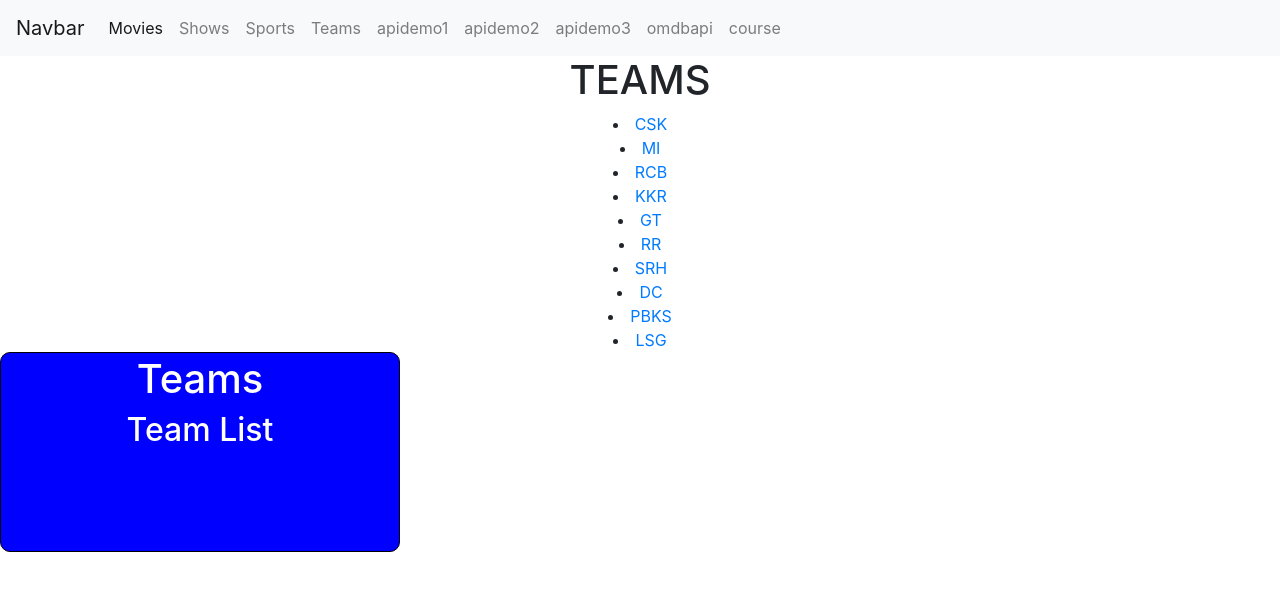
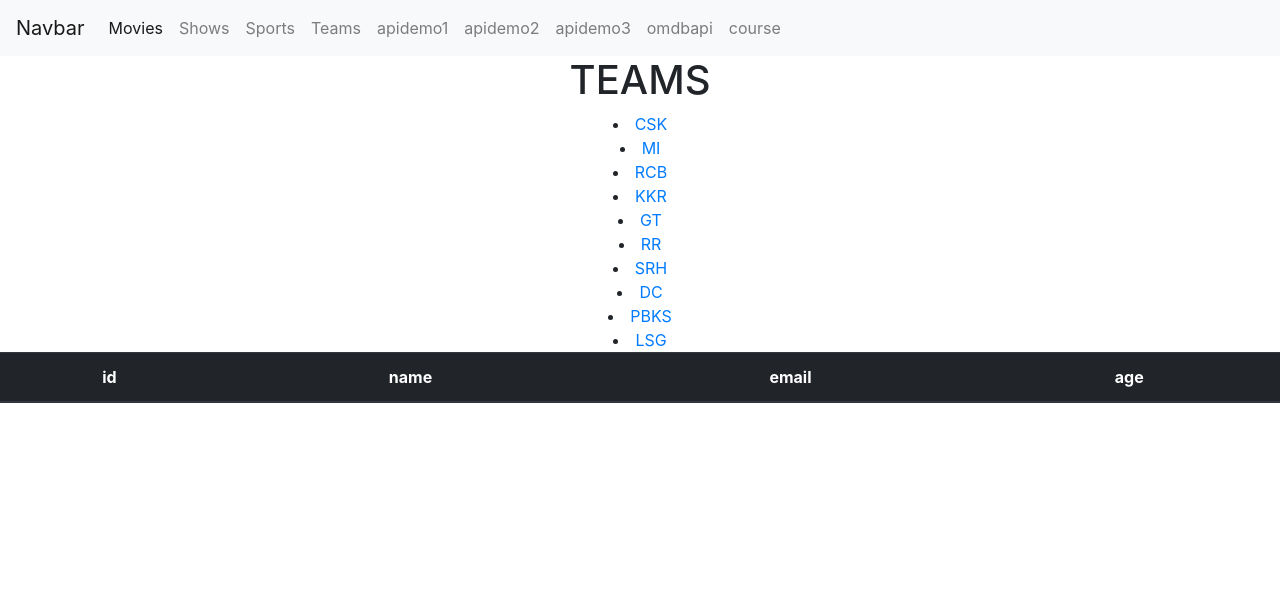
Before and after one commit to samirvithlani/hmt_mern_react_2026, a React (Vite) app: page /teams in a window 1280 px wide. Shown: the top 590 px of the page. Built offline with nearby package versions, Linux system fonts and the light colour scheme.

Commit message:
props table

```diff
--- /dev/null
+++ b/src/components/MyTable.jsx
@@ -0,0 +1,19 @@
+import React from 'react'
+
+export const MyTable = (props) => {
+    //teams var headers = ["id","name","email","age"]
+    //{headers:[]}
+  return (
+    <table className='table table-dark'>
+        <thead>
+            <tr>
+                  {
+                    props.headers.map((h)=>{
+                        return <th>{h}</th>
+                    })
+                  }
+            </tr>
+        </thead>
+    </table>
+  )
+}
--- a/src/components/Teams.jsx
+++ b/src/components/Teams.jsx
@@ -1,8 +1,14 @@
 import React from "react";
 import { Link } from "react-router-dom";
 import { CardComponent } from "./CardComponent";
+import { MyTable } from "./MyTable";
 
 export const Teams = () => {
+
+  var headers = ["id","name","email","age"]
+
+
+
   const iplTeams = [
     { id: 1, name: "CSK" },
     { id: 2, name: "MI" },
@@ -26,7 +32,19 @@ export const Teams = () => {
         })
       }
 
-      <CardComponent title={"Teams"} subtitle={"Team List"} color={"white"} bgcolor ={"blue"}></CardComponent>
+      {/* <CardComponent title={"Teams"} subtitle={"Team List"} color={"white"} bgcolor ={"blue"}></CardComponent> */}
+      {/* <table className="table">
+          <thead>
+            <tr>
+              <th>ID</th>
+              <th>NAME</th>
+              <th>EMAIL</th>
+              <th>AGE</th>
+            </tr>
+          </thead>
+      </table> */}
+
+        <MyTable headers ={headers}></MyTable>
     </div>
 
   );
--- a/src/components/hotstar/Sports.jsx
+++ b/src/components/hotstar/Sports.jsx
@@ -1,11 +1,23 @@
 import React from 'react'
 import { CardComponent } from '../CardComponent'
+import { MyTable } from '../MyTable'
 
 export const Sports = () => {
+  var headers = ["ID","sport name","year"]
   return (
     <div>
         <h1>SPORTS</h1>
         <CardComponent title={"sports"} subtitle={"all sports"} color={"blue"}></CardComponent>
+        {/* <table className='table table-dark'>
+          <thead>
+            <tr>
+              <th>ID</th>
+              <th>sport name</th>
+              <th>year</th>
+            </tr>
+          </thead>
+        </table> */}
+        <MyTable headers = {headers}></MyTable>
     </div>
   )
 }
```
